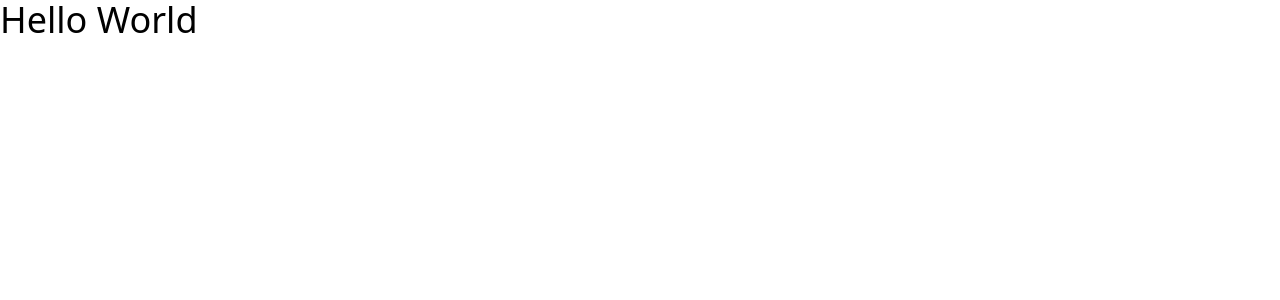
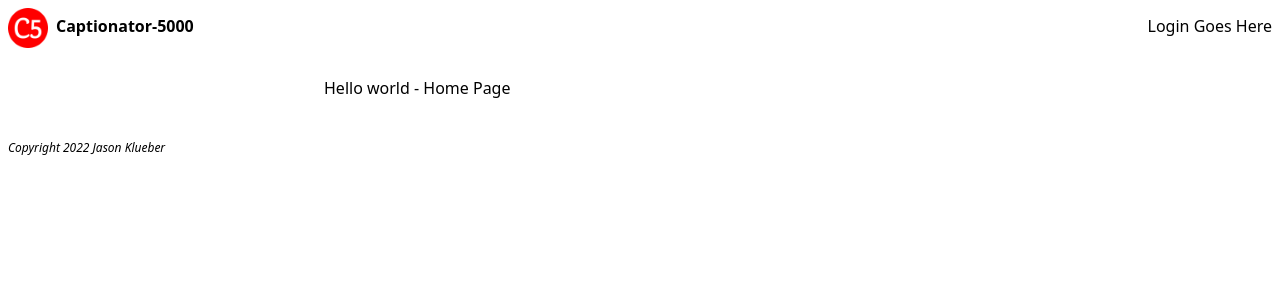
Before and after one commit to jdklueber/captionator-5000, a JavaScript app: page / in a window 1280 px wide. Shown: the top 300 px of the page. Built offline with nearby package versions, Linux system fonts and the light colour scheme; the HTML template or start-up script is replaced by a standard one.

Commit message:
Initial draft of application frame and stub home page

```diff
--- a/package.json
+++ b/package.json
@@ -7,6 +7,7 @@
     "@testing-library/jest-dom": "^5.16.5",
     "@testing-library/react": "^13.4.0",
     "@testing-library/user-event": "^13.5.0",
+    "dayjs": "^1.11.6",
     "firebase": "^9.14.0",
     "react": "^18.2.0",
     "react-dom": "^18.2.0",
--- a/src/App.js
+++ b/src/App.js
@@ -1,8 +1,21 @@
+import {BrowserRouter, Routes, Route} from "react-router-dom";
+import Home from "./pages/Home";
+import Header from "./components/frame/Header";
+import Footer from "./components/frame/Footer";
+import ContentArea from "./components/frame/ContentArea";
 function App() {
   return (
-    <div className="text-4xl">
-      Hello World
-    </div>
+    <>
+        <Header/>
+        <ContentArea>
+              <BrowserRouter>
+                  <Routes>
+                      <Route path={"/"} element={<Home/>}/>
+                  </Routes>
+              </BrowserRouter>
+        </ContentArea>
+        <Footer/>
+    </>
   );
 }
 
--- /dev/null
+++ b/src/components/frame/ContentArea.js
@@ -0,0 +1,9 @@
+function ContentArea({children}) {
+    return (
+        <div className={"w-full md: max-w-2xl mx-auto px-5 my-5"}>
+            {children}
+        </div>
+    );
+}
+
+export default ContentArea;
--- /dev/null
+++ b/src/components/frame/Footer.js
@@ -0,0 +1,10 @@
+import dayjs from "dayjs";
+function Footer() {
+    return (
+        <div className={"mt-10 ml-2 text-xs italic"}>
+            Copyright {dayjs().year()} Jason Klueber
+        </div>
+    );
+}
+
+export default Footer;
--- /dev/null
+++ b/src/components/frame/Header.js
@@ -0,0 +1,16 @@
+import Icon from './images/logo.png'
+function Header() {
+    return (
+        <div className={"p-2 flex flex-row justify-between items-baseline"}>
+            <div>
+                <img src={Icon} className={"h-10 inline"} alt={"logo"}/>
+                <h1 className={"inline ml-2 font-bold"}>Captionator-5000</h1>
+            </div>
+            <div>
+                Login Goes Here
+            </div>
+        </div>
+    );
+}
+
+export default Header;
--- /dev/null
+++ b/src/pages/Home.js
@@ -0,0 +1,7 @@
+function Home() {
+    return (
+        <div>Hello world - Home Page</div>
+    );
+}
+
+export default Home;
```
Also changed, not shown: src/components/frame/images/logo.png (added).
